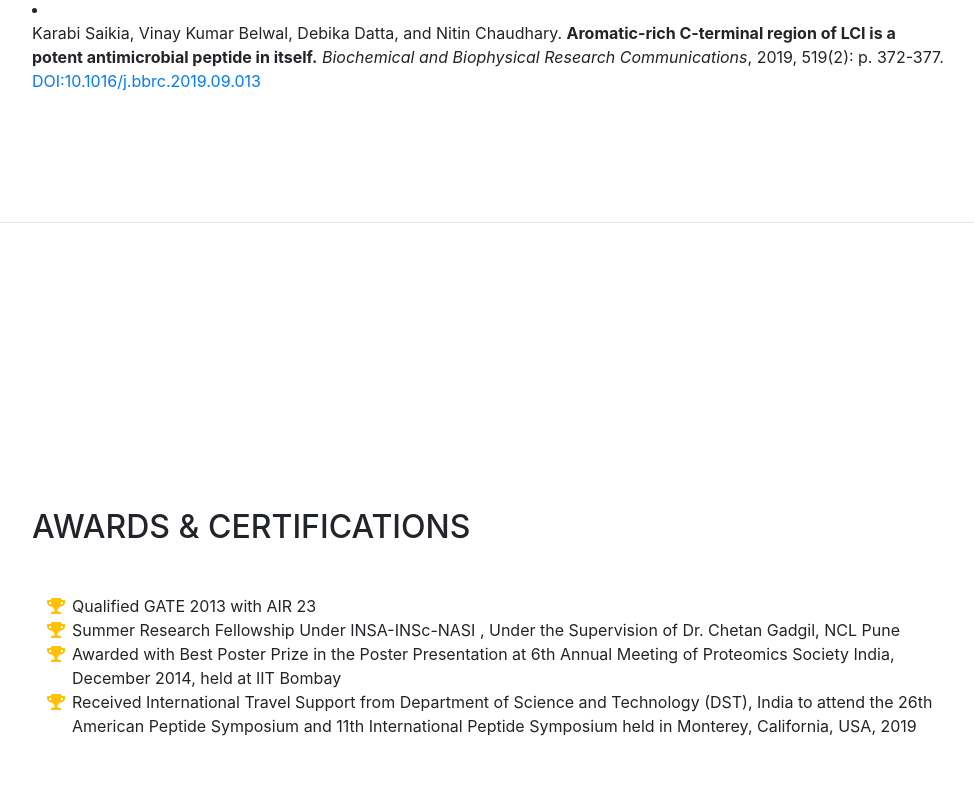
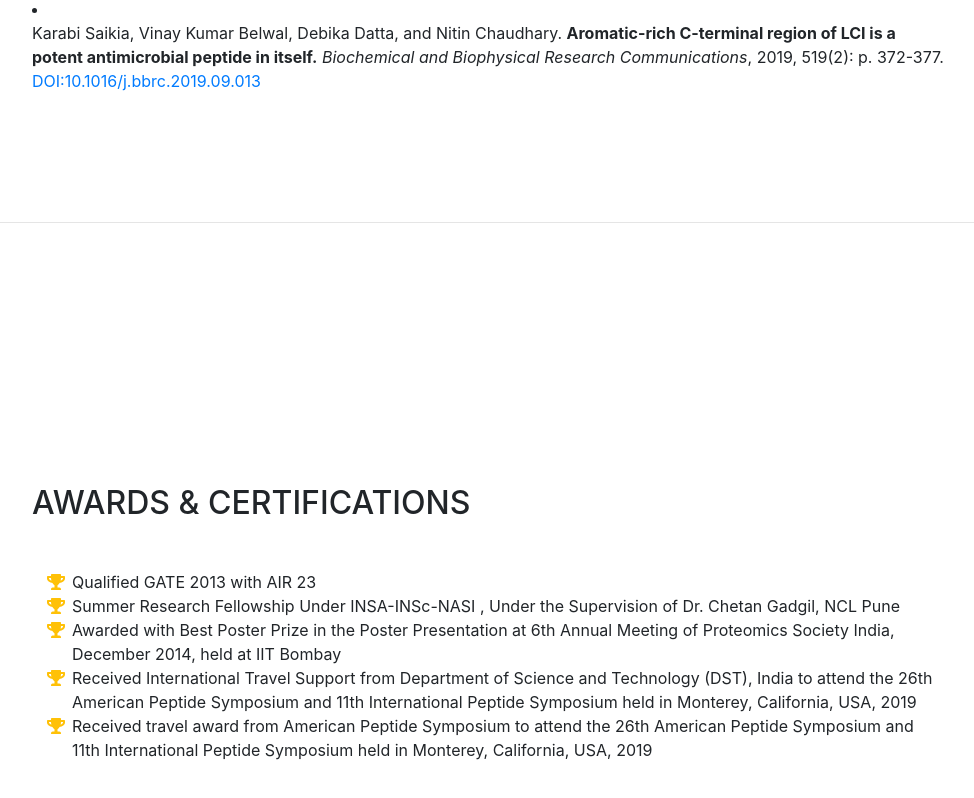
Before and after one commit to debikadatta/debikadatta.github.io, a website with bundled scripts: page index.html in a window 1280 px wide. Shown: the part 3782-4580 px from the top of the page, without its empty margins (288-1262 px from the left). Built offline with nearby package versions, Linux system fonts and the light colour scheme; a web font is replaced by a local one.

Commit message:
Update index.html

```diff
--- a/index.html
+++ b/index.html
@@ -222,6 +222,9 @@ December 2014, held at IIT Bombay<li>
 		    <i class="fa-li fa fa-trophy text-warning"></i>
               Received International Travel Support from Department of Science and Technology (DST), India to attend the 26th American Peptide Symposium and 11th International Peptide Symposium held in Monterey, California, USA, 2019</li>
             <li>
+		    <i class="fa-li fa fa-trophy text-warning"></i>
+              Received travel award from American Peptide Symposium to attend the 26th American Peptide Symposium and 11th International Peptide Symposium held in Monterey, California, USA, 2019</li>
+            <li>
           </ul>
         </div>
       </section>
```
